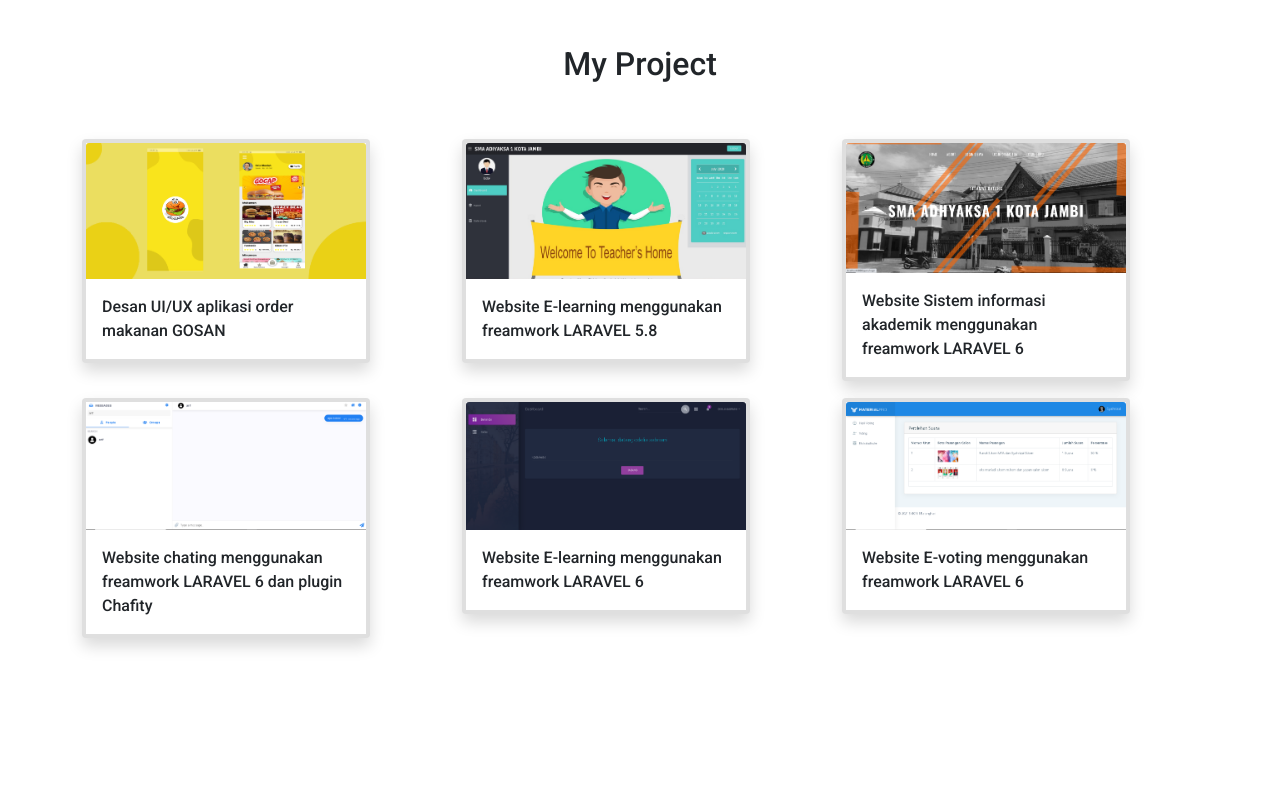
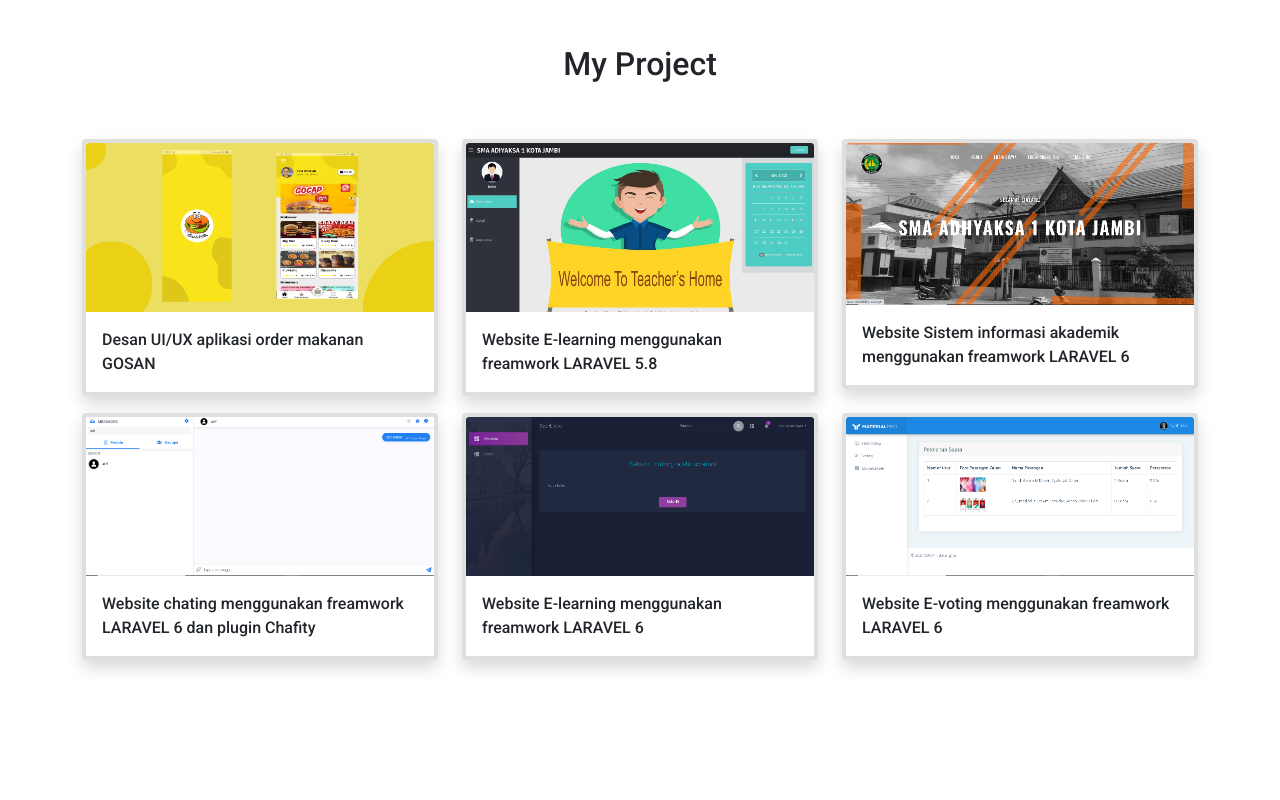
Before and after one commit to dr71x/dr71x.github.io, a plain HTML site: page index.html in a window 1280 px wide. Shown: the part 1380-2180 px from the top of the page. Drawn offline with nearby package versions, Linux system fonts and the light colour scheme.

Commit message:
merubah my project

```diff
--- a/index.html
+++ b/index.html
@@ -124,9 +124,9 @@
             <h2>My Project</h2>
           </div>
         </div>
-        <div class="row" >
+        <div class="row">
           <div class="col-md-4 mb-3" data-aos="flip-left" data-aos-duration="1000" data-aos-delay="200">
-            <div class="card border-4 shadow" style="width: 18rem;">
+            <div class="card border-4 shadow" >
               <img src="img/project1.png" class="card-img-top" alt="project1" >
               <div class="card-body">
                 <p class="card-text">Desan UI/UX aplikasi order makanan GOSAN</p>
@@ -134,7 +134,7 @@
             </div>
           </div>
           <div class="col-md-4 mb-3" data-aos="flip-left" data-aos-duration="1000" data-aos-delay="300">
-            <div class="card border-4 shadow" style="width: 18rem;">
+            <div class="card border-4 shadow">
               <img src="img/project2.png" class="card-img-top" alt="project2">
               <div class="card-body">
                 <p class="card-text">Website E-learning menggunakan freamwork LARAVEL 5.8</p>
@@ -142,7 +142,7 @@
             </div>
           </div>
           <div class="col-md-4 mb-3" data-aos="flip-left" data-aos-duration="1000" data-aos-delay="400">
-            <div class="card border-4 shadow" style="width: 18rem;">
+            <div class="card border-4 shadow">
               <img src="img/project3.png" class="card-img-top" alt="project3">
               <div class="card-body">
                 <p class="card-text">Website Sistem informasi akademik menggunakan freamwork LARAVEL 6</p>
@@ -150,7 +150,7 @@
             </div>
           </div>
           <div class="col-md-4 mb-3" data-aos="flip-left" data-aos-duration="1000" data-aos-delay="500">
-            <div class="card border-4 shadow" style="width: 18rem;">
+            <div class="card border-4 shadow">
               <img src="img/project4.png" class="card-img-top" alt="project4">
               <div class="card-body">
                 <p class="card-text">Website chating menggunakan freamwork LARAVEL 6 dan plugin Chafity</p>
@@ -158,7 +158,7 @@
             </div>
           </div>
           <div class="col-md-4 mb-3" data-aos="flip-left" data-aos-duration="1000" data-aos-delay="600">
-            <div class="card border-4 shadow" style="width: 18rem;">
+            <div class="card border-4 shadow">
               <img src="img/project5.png" class="card-img-top" alt="project5">
               <div class="card-body">
                 <p class="card-text">Website E-learning menggunakan freamwork LARAVEL 6</p>
@@ -166,7 +166,7 @@
             </div>
           </div>
           <div class="col-md-4 mb-3" data-aos="flip-left" data-aos-duration="1000" data-aos-delay="700">
-            <div class="card border-4 shadow" style="width: 18rem;">
+            <div class="card border-4 shadow">
               <img src="img/project6.png" class="card-img-top" alt="project6">
               <div class="card-body">
                 <p class="card-text">Website E-voting menggunakan freamwork LARAVEL 6</p>
```
